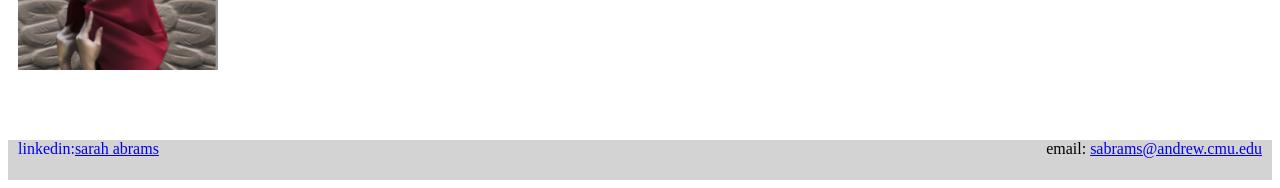
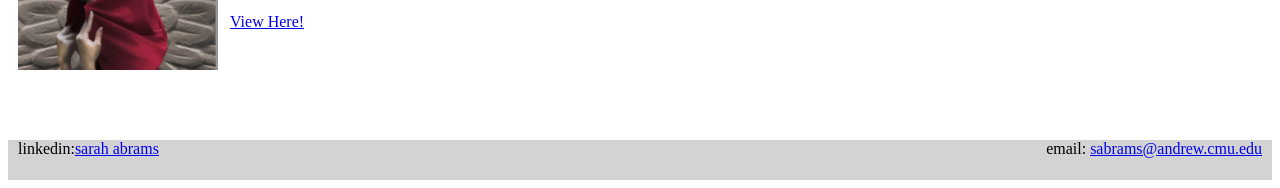
Before and after one commit to sarahabramss2/Sarah, a plain HTML site: page portfolio.html in a window 1280 px wide. Shown: the part 1470-1658 px from the top of the page. Drawn offline with Linux system fonts and the light colour scheme.

Commit message:
Add files via upload

```diff
--- a/portfolio.html
+++ b/portfolio.html
@@ -91,7 +91,7 @@
 
               <p> The following is an excerpt from my final essay in Advanced First Year Writing: Speculative Fiction. The prompt was to choose two novels and craft a thesis about their literary similarities. The novels I chose are The Handmaids Tale and Annihilation.</p> </div>
                <p id="copyright"></p>
-                <a href="https://sarahabramss2.github.io/Sarah/fem.pdf> View Here!</a>
+                <a href="https://sarahabramss2.github.io/Sarah/fem.pdf"> View Here!</a>
 
           </main>
           <aside class="right-column"></aside>
```
